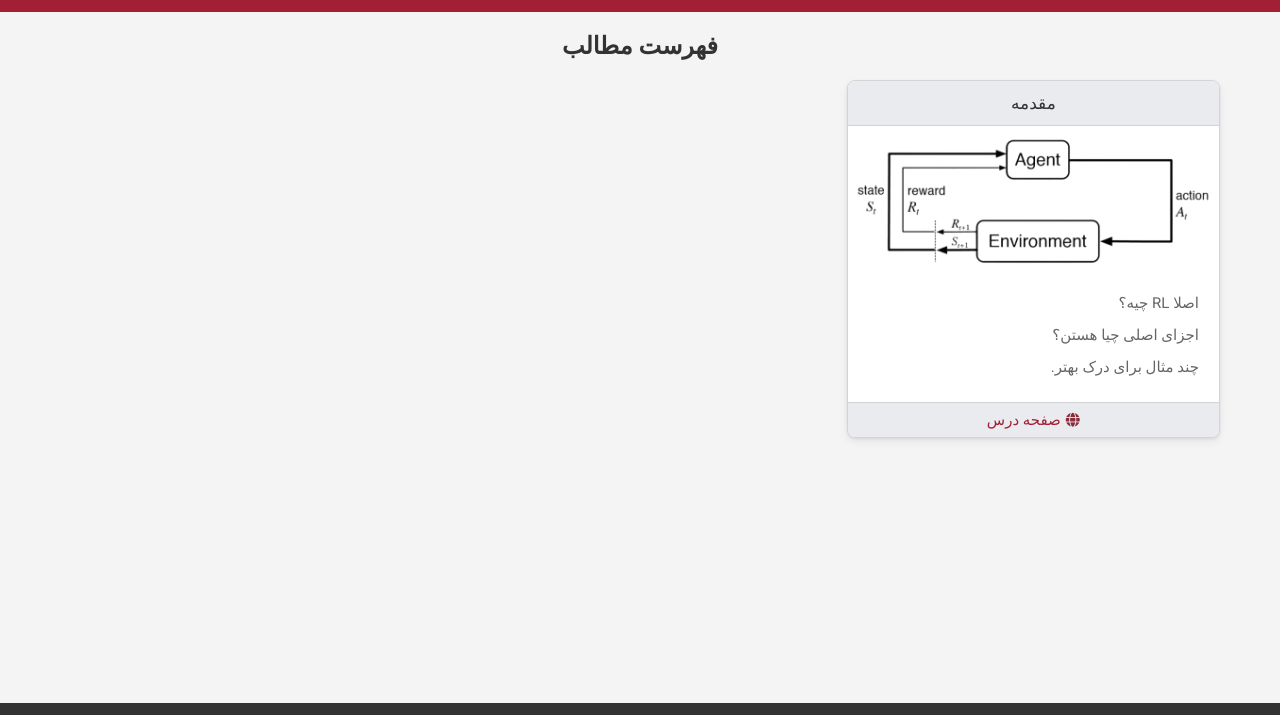
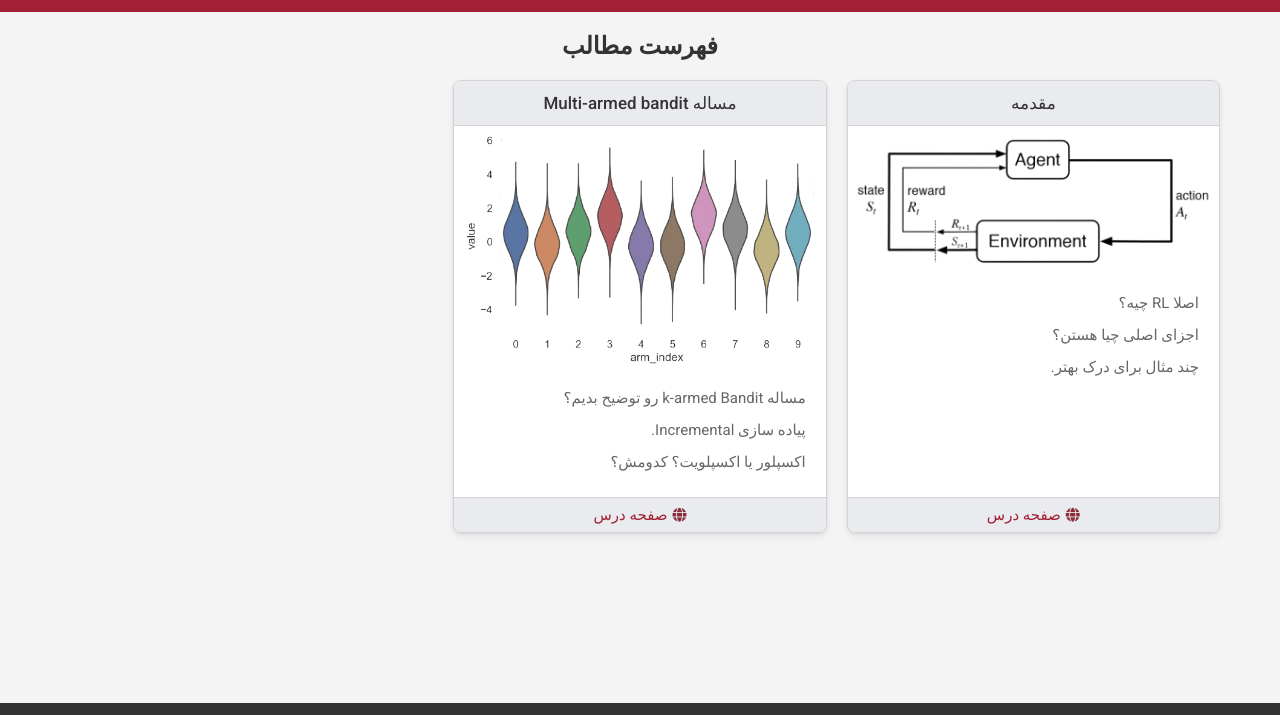
Before and after one commit to The-RL-Hub/The-RL-Hub.Github.io, a plain HTML site: page index.html in a window 1280 px wide. Shown: the part 43-758 px from the top of the page. Drawn offline with Linux system fonts and the light colour scheme.

Commit message:
Update index.html

```diff
--- a/index.html
+++ b/index.html
@@ -40,6 +40,23 @@
                     <a href="Pages/1-Introduction/intro.html"><i class="fas fa-globe"></i> صفحه درس</a>
                 </div>
             </div>
+            <div class="card">
+                <div class="card-header">مساله Multi-armed bandit</div>
+                <!-- Image section -->
+                <div class="card-image">
+                    <img src="Pictures/2.png" alt="یادگیری عمیق">
+                </div>
+                <div class="card-content">
+                    <ul>
+                        <li>مساله k-armed Bandit رو توضیح بدیم؟</li>
+                        <li>پیاده سازی Incremental.</li>
+                        <li>اکسپلور یا اکسپلویت؟ کدومش؟</li>
+                    </ul>
+                </div>
+                <div class="card-footer">
+                    <a href=""><i class="fas fa-globe"></i>صفحه درس</a>
+                </div>
+            </div>
         </section>
 
     </main>
```
